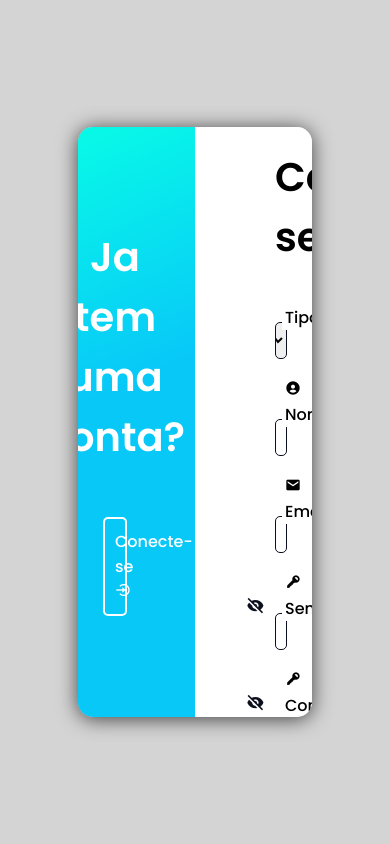
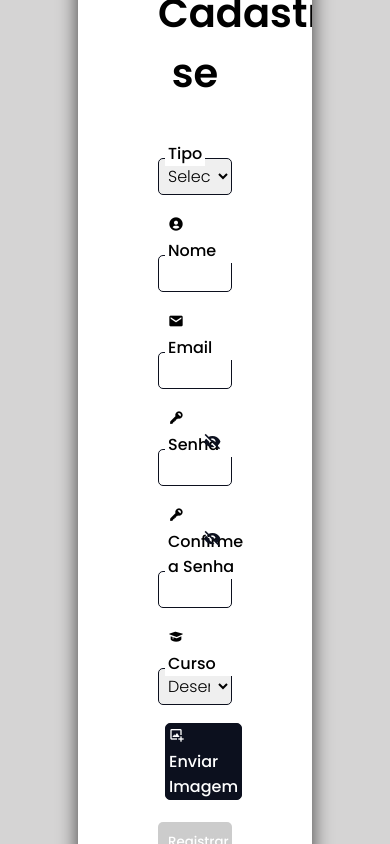
Before and after one commit to rudr1gu/projetoAngular, an Angular app: page /cadastro in a window 390 px wide. Built offline with nearby package versions, Linux system fonts and the light colour scheme; a web font is replaced by a local one.

Commit message:
Refactor routing to use ForumComponent as the default page

```diff
--- a/src/app/app-routing.module.ts
+++ b/src/app/app-routing.module.ts
@@ -12,9 +12,8 @@ import { publicGuard } from './public.guard';
 import { ForumComponent } from './components/forum/forum.component';
 
 const routes: Routes = [
-  {path:'', component: HomeComponent, canActivate: [authGuard]},
+  {path:'', component: ForumComponent, canActivate: [authGuard]},
   {path:'feed', component: FeedComponent, canActivate: [authGuard]},
-  {path:'forum', component: ForumComponent, canActivate: [authGuard]},
   {path:'calendario', component: CalendarioComponent, canActivate: [authGuard]},
   {path: 'arquivos', component: ArquivosComponent, canActivate: [authGuard]},
   {path:'curso', component: CursoComponent, canActivate: [authGuard]},
--- a/src/app/components/aside/aside.component.html
+++ b/src/app/components/aside/aside.component.html
@@ -13,13 +13,10 @@
                 </li>
             </div>
             <li>
-                <a routerLink="/" routerLinkActive="active" [routerLinkActiveOptions]="{exact: true}"><i class="fa fa-home"></i>  Página Inicial</a>
+                <a routerLink="/" routerLinkActive="active" [routerLinkActiveOptions]="{exact: true}"><i class="fa fa-users" ></i>  Fórum</a>
             </li>
             <li>
                 <a routerLink="/curso" routerLinkActive="active"><i class="fa fa-book"></i>  Seu Curso</a>
-            </li>
-            <li>
-                <a routerLink="/forum" routerLinkActive="active"><i class="fa fa-users" ></i>  Fórum</a>
             </li>
             <li>
                 <a routerLink="/feed" routerLinkActive="active"><i class='bx bxs-conversation'></i>  Feed</a>
--- a/src/app/components/cadastro-aluno/cadastro-aluno.component.css
+++ b/src/app/components/cadastro-aluno/cadastro-aluno.component.css
@@ -3,7 +3,6 @@
     width: 50%;
     background: rgb(8,248,232);
     background: linear-gradient(156deg, rgba(8,248,232,1) 5%, rgba(8,200,248,1) 45%);
-    height: 100%;
     color: white;
     display: flex;
     flex-direction: column;
@@ -24,7 +23,6 @@
     justify-content: center;
     box-shadow: 0 2px 20px rgba(0, 0, 0, 0.7);
     width: 60%;
-    height: 70%;
     border-radius: 15px;
     overflow: auto;
 
@@ -171,3 +169,13 @@ button:disabled {
     background-color: #ccc;
     cursor: not-allowed;
 }
+
+@media (max-width: 1200px){
+    .container1{
+        display: none;
+    }
+    .container2{
+        width: 100%;
+    }
+
+}
```
